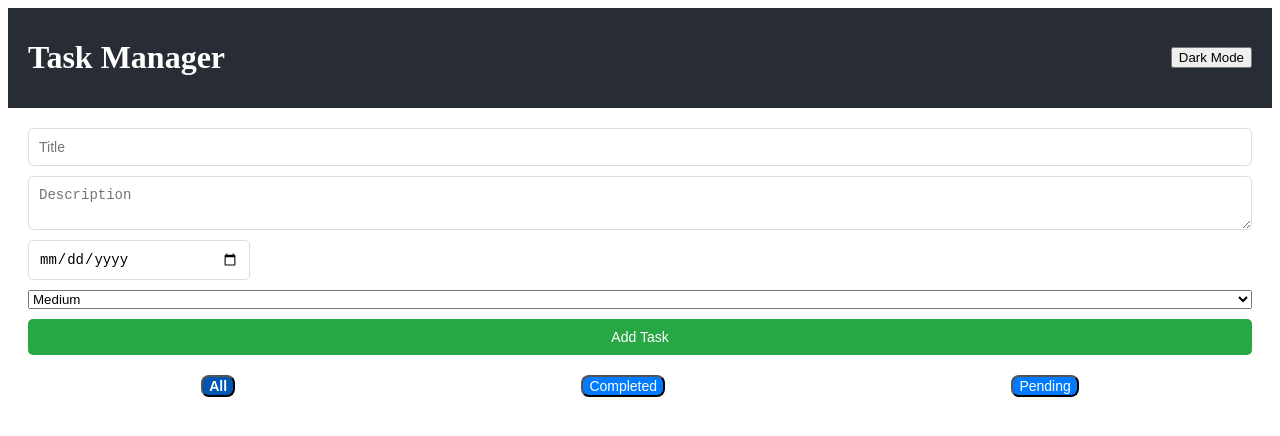
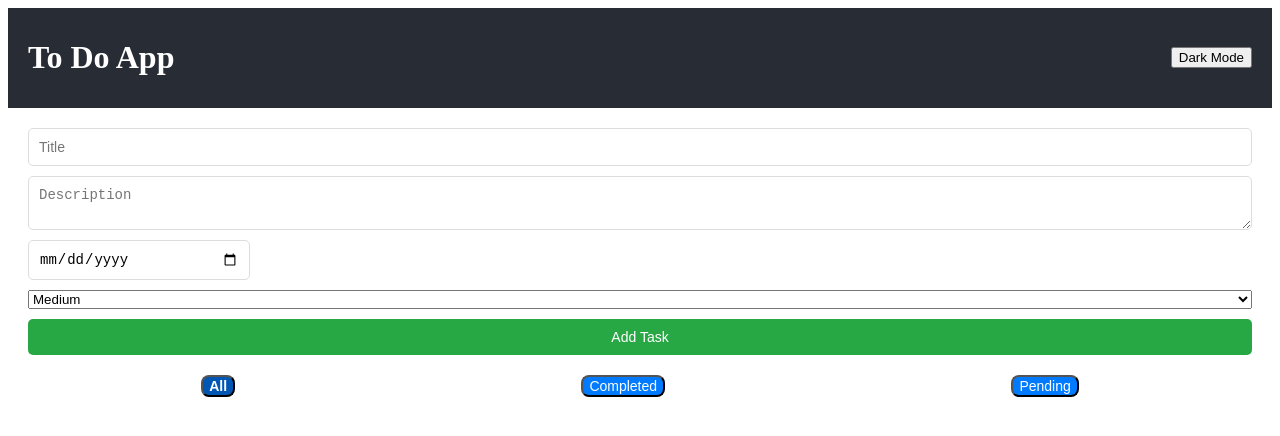
Before and after one commit to akhssm/To-Do, a React (Create React App) app in the folder to-do/: page / in a window 1280 px wide. Shown: the top 436 px of the page. Built offline with nearby package versions, Linux system fonts and the light colour scheme.

Commit message:
Made change in header.

```diff
--- a/to-do/src/components/Header.jsx
+++ b/to-do/src/components/Header.jsx
@@ -3,7 +3,7 @@ import React from "react";
 const Header = ({ toggleDarkMode, darkMode }) => {
   return (
     <header className="header">
-      <h1>Task Manager</h1>
+      <h1>To Do App</h1>
       <button onClick={toggleDarkMode}>
         {darkMode ? "Light Mode" : "Dark Mode"}
       </button>
```
